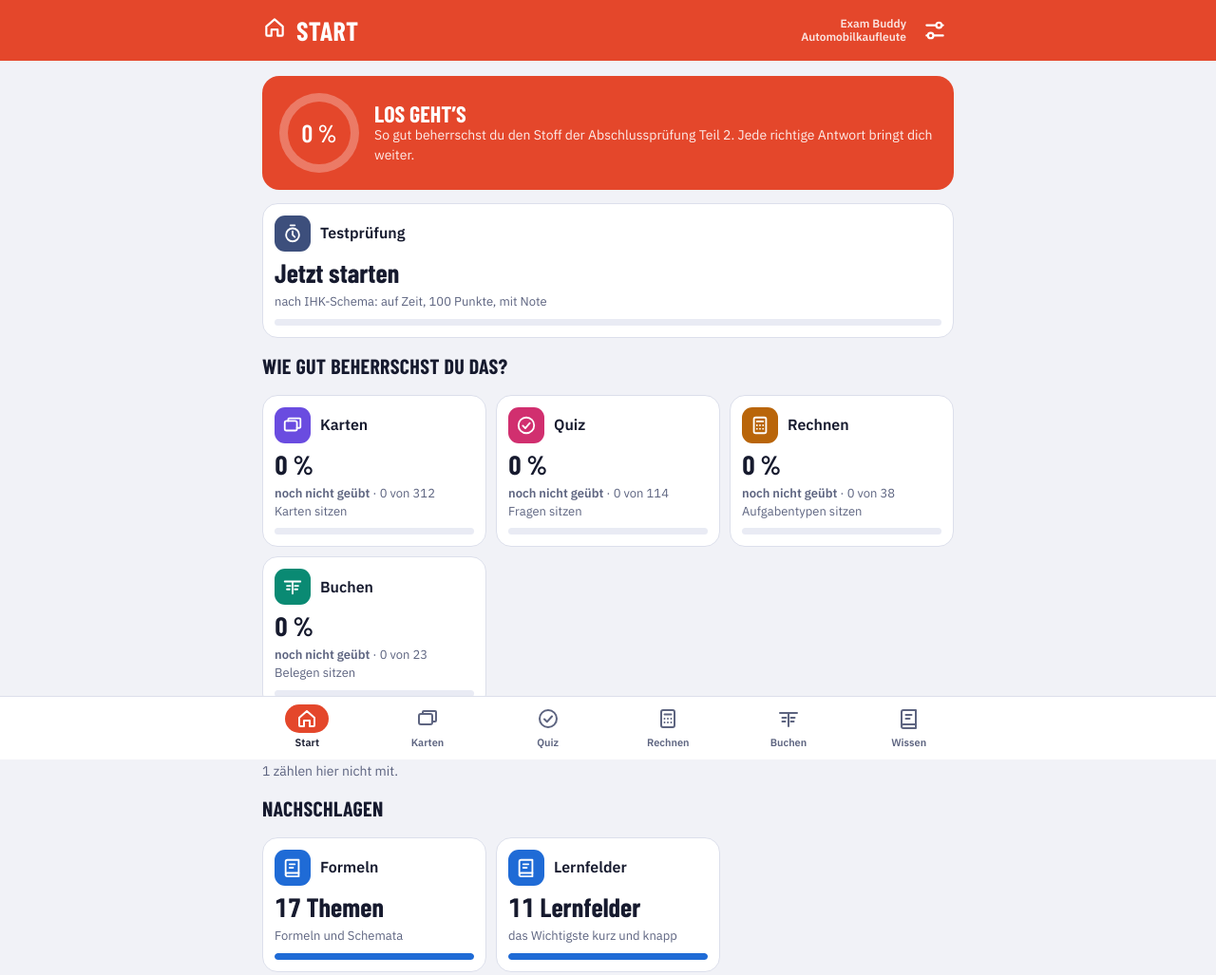
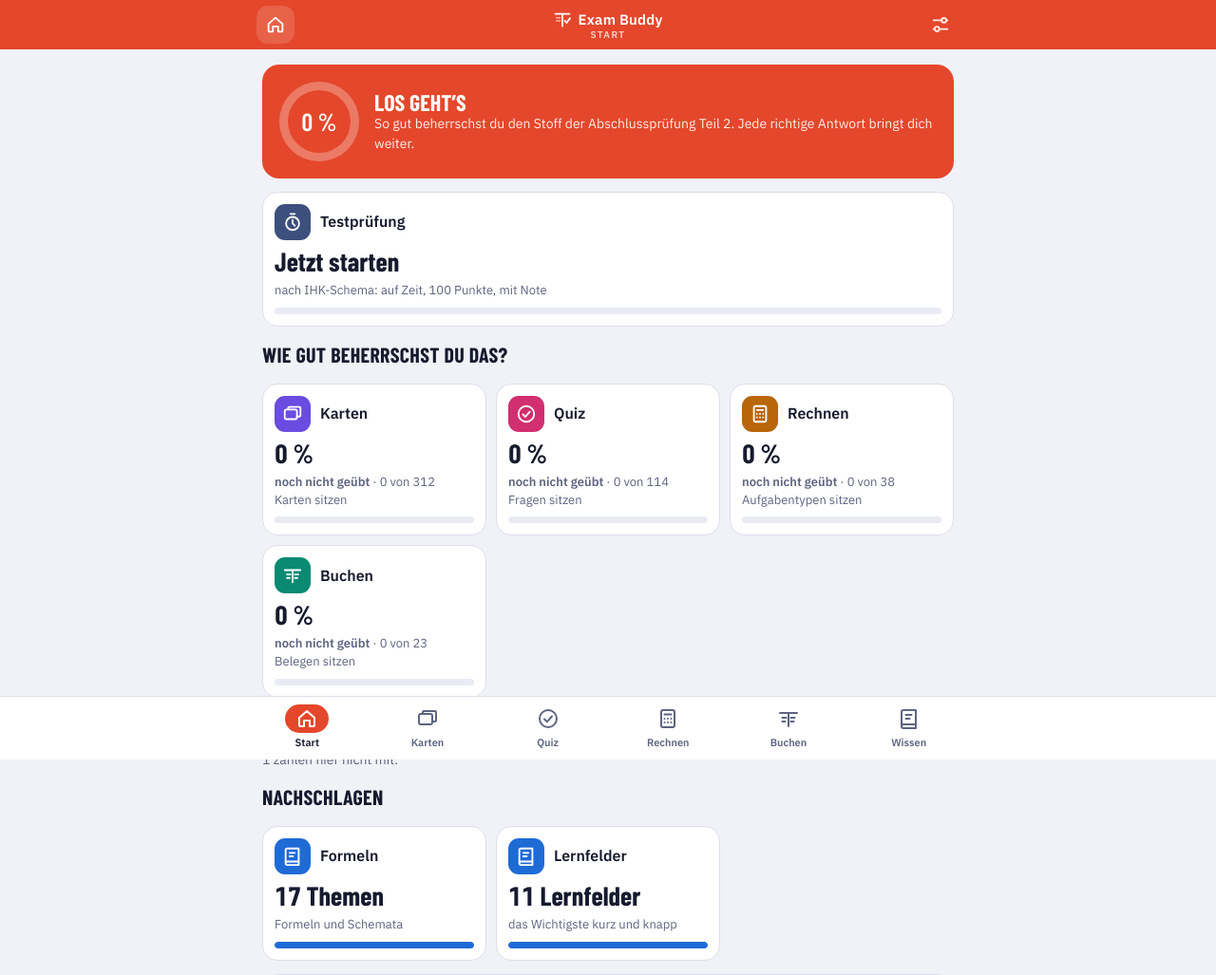
Before and after one commit to 8w6854t4rh-bit/Exam-Buddy, a plain HTML site: page index.html in a window 1280 px wide. Shown: the top 1027 px of the page at 95% size. Drawn offline with nearby package versions, Linux system fonts and the light colour scheme.

Commit message:
Add files via upload

```diff
--- a/index.html
+++ b/index.html
@@ -42,13 +42,15 @@ html,body{margin:0}
 html{min-height:calc(100% + env(safe-area-inset-top))}
 body{background:var(--bg);color:var(--ink);font-family:var(--body);font-size:16px;line-height:1.45;-webkit-text-size-adjust:100%;padding-bottom:calc(78px + env(safe-area-inset-bottom))}
 .top{background:var(--accent);color:var(--on);position:sticky;top:0;z-index:5;padding-top:env(safe-area-inset-top)}
-.top div{max-width:760px;margin:0 auto;padding:12px 16px;display:flex;align-items:center;gap:10px}
-.top svg{width:26px;height:26px;flex:0 0 auto}
+.top>div{max-width:760px;margin:0 auto;padding:6px 10px;display:grid;grid-template-columns:40px 1fr 40px;align-items:center;gap:8px}
+.top a.hb{color:inherit;display:grid;place-items:center;width:40px;height:40px;border-radius:12px;opacity:.9}
+.top a.hb svg{width:22px;height:22px}
+.top a.hb[aria-current="page"]{background:color-mix(in srgb,currentColor 14%,transparent);opacity:1}
+.brand{display:flex;flex-direction:column;align-items:center;gap:2px;min-width:0;color:inherit;text-decoration:none}
+.brand .wm{display:flex;align-items:center;gap:6px;font-size:15px;font-weight:700;line-height:1;letter-spacing:.2px;white-space:nowrap}
+.brand .lg{width:20px;height:20px;flex:0 0 auto}
 h1{font-family:var(--display);font-size:28px;line-height:1;margin:0;letter-spacing:.4px;text-transform:uppercase}
-.top h1{margin-right:auto}
-.top a.gear{color:inherit;display:grid;place-items:center;width:40px;height:40px;border-radius:12px;flex:0 0 auto}
-.top small{font-size:12px;font-weight:600;opacity:.85;text-align:right;line-height:1.2;white-space:nowrap}
-@media (max-width:480px){body:not([data-mode="start"]) .top small{display:none}}
+.top h1{font-family:inherit;font-size:10px;font-weight:600;letter-spacing:1.4px;opacity:.75;white-space:nowrap}
 main{max-width:760px;margin:0 auto;padding:16px 16px 24px;display:flex;flex-direction:column;gap:14px}
 h2{font-family:var(--display);font-size:22px;margin:0;text-transform:uppercase;letter-spacing:.3px;text-wrap:balance}
 p{margin:0}
@@ -152,7 +154,7 @@ details[open] summary{margin-bottom:10px}
 </style>
 </head>
 <body data-mode="start">
-<header class="top"><div><span id="hic"></span><h1 id="htitle">Start</h1><small>Exam Buddy<br>Automobilkaufleute</small><a class="gear" id="gear" href="#einstellungen" aria-label="Einstellungen"></a></div></header>
+<header class="top"><div><a class="hb" id="home" href="#start" aria-label="Zur Startseite"></a><a class="brand" href="#start" aria-label="Exam Buddy, zur Startseite"><span class="wm"><svg class="lg" viewBox="0 0 24 24" aria-hidden="true" fill="none" stroke="currentColor" stroke-linecap="round" stroke-linejoin="round"><path d="M3 5.5h18M12 5.5V21" stroke-width="2.2"/><path d="M4.5 10.5h4.5M4.5 14.5h4.5" stroke-width="1.8" opacity=".6"/><path d="M15 14.2l2.3 2.6 4.2-5.6" stroke-width="2.2"/></svg>Exam Buddy</span><h1 id="htitle">Start</h1></a><a class="hb" id="gear" href="#einstellungen" aria-label="Einstellungen"></a></div></header>
 <main id="app"></main>
 <nav class="tabs" aria-label="Modus wechseln"><div id="nav"></div></nav>
 <script>
@@ -182,7 +184,7 @@ const lvlText=p=>p<1?'noch nicht geübt':p<34?'am Anfang':p<67?'auf gutem Weg':p
 const root=document.documentElement, hostTheme=root.getAttribute('data-theme');
 function applyTheme(){const t=S.theme||'system';if(t==='system'){if(hostTheme)root.setAttribute('data-theme',hostTheme);else root.removeAttribute('data-theme')}else root.setAttribute('data-theme',t)}
 applyTheme();
-document.getElementById('gear').append(svg('gear'));
+document.getElementById('gear').append(svg('gear'));document.getElementById('home').append(svg('start'));
 const eur=(x,d=2)=>x.toLocaleString('de-DE',{minimumFractionDigits:d,maximumFractionDigits:d});
 const shuffle=a=>{a=a.slice();for(let i=a.length-1;i>0;i--){const j=Math.floor(Math.random()*(i+1));[a[i],a[j]]=[a[j],a[i]]}return a};
 const ri=(a,b,s=1)=>a+s*Math.floor(Math.random()*(Math.floor((b-a)/s)+1));
@@ -529,7 +531,7 @@ function vSettings(){const t=S.theme||'system';
 
 const V={start:vStart,karten:vKarten,quiz:vQuiz,rechnen:vRechnen,buchen:vBuchen,wissen:vWissen,lernfelder:vWissen,pruefung:vExam,einstellungen:vSettings};
 function route(){let h=(location.hash||'#start').slice(1);if(h==='kannliste')h='lernfelder';const v=V[h]?h:'start',m=v==='lernfelder'?'wissen':v==='einstellungen'?'start':v;F.topic='Alle';if(m==='wissen'){const g=v==='lernfelder'?'lernfelder':'formeln';if(g!==WSEG){WSEG=g;WQ=''}}
-  document.body.dataset.mode=m;document.getElementById('htitle').textContent=TITLE[v];document.querySelector('.top small').hidden=v!=='start';document.getElementById('hic').replaceChildren(svg(v==='einstellungen'?'gear':m));
+  document.body.dataset.mode=m;document.getElementById('htitle').textContent=TITLE[v];const hb=document.getElementById('home'),gb=document.getElementById('gear');v==='start'?hb.setAttribute('aria-current','page'):hb.removeAttribute('aria-current');v==='einstellungen'?gb.setAttribute('aria-current','page'):gb.removeAttribute('aria-current');
   document.querySelectorAll('#nav a').forEach(a=>{if(a.getAttribute('href')==='#'+m)a.setAttribute('aria-current','page');else a.removeAttribute('aria-current')});
   V[v]();window.scrollTo(0,0)}
 addEventListener('hashchange',route);route();
--- a/sw.js
+++ b/sw.js
@@ -1,5 +1,5 @@
 // Offline-Speicher. Bei jeder neuen App-Version die Nummer erhoehen.
-const VERSION = 'exam-buddy-v6';
+const VERSION = 'exam-buddy-v8';
 const FILES = ['./', 'index.html', 'manifest.webmanifest', 'icons/icon-192.png', 'icons/icon-512.png', 'icons/apple-touch-icon.png'];
 self.addEventListener('install', e => { e.waitUntil(caches.open(VERSION).then(c => c.addAll(FILES)).then(() => self.skipWaiting())); });
 self.addEventListener('activate', e => { e.waitUntil(caches.keys().then(k => Promise.all(k.filter(n => n !== VERSION).map(n => caches.delete(n)))).then(() => self.clients.claim())); });
```
